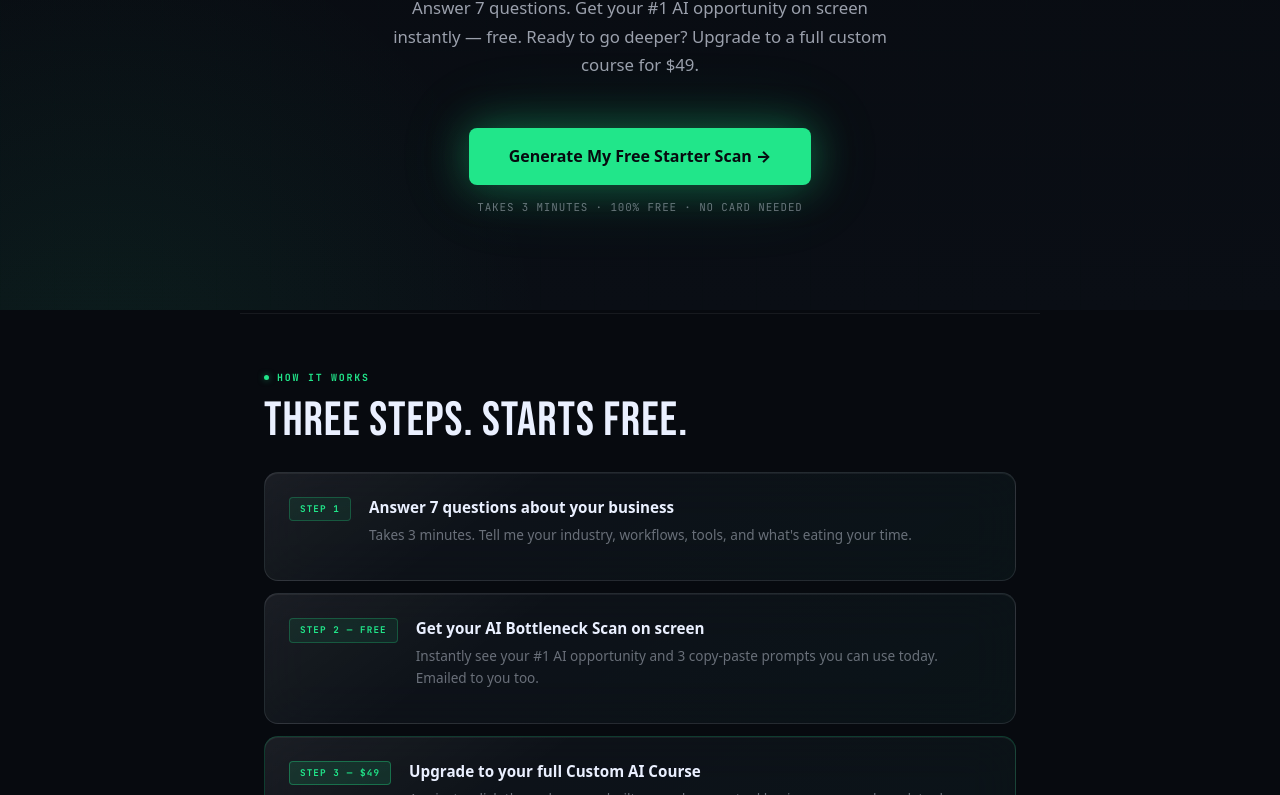
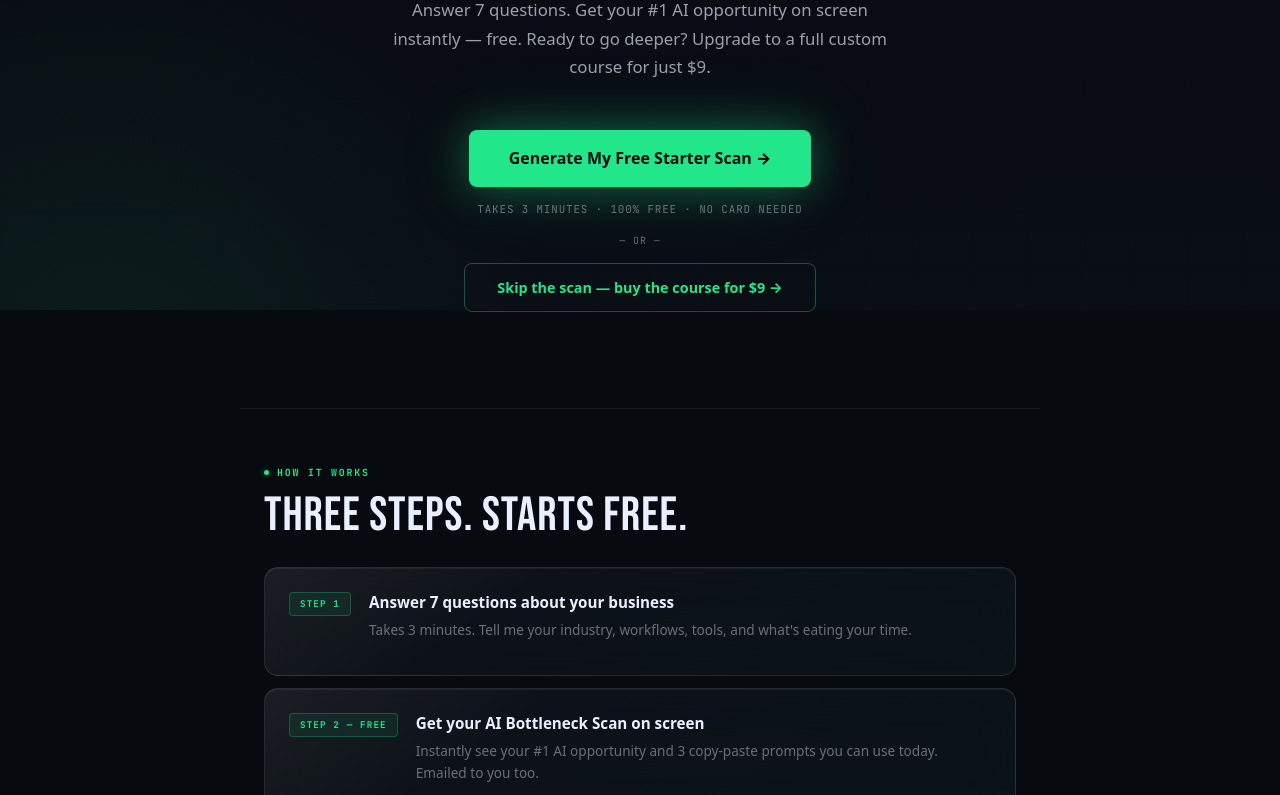
Before and after one commit to keltysage01/sage-systems, a website: page index.html in a window 1280 px wide. Shown: the part 490-1285 px from the top of the page. Drawn offline with Linux system fonts and the light colour scheme.

Commit message:
Add direct $9 buy path to hero and nav — visitors no longer forced through free scan

```diff
--- a/index.html
+++ b/index.html
@@ -253,15 +253,22 @@
       <span class="eg-logo-dot"></span>
       <span class="eg-logo-text">e<span class="eg-logo-c">C</span>on Growth</span>
     </a>
-    <a href="intake.html" class="nav-cta">Free Starter Scan →</a>
+    <div style="display:flex;gap:10px;align-items:center">
+      <a href="https://buy.stripe.com/28E00lcbP14d5n35iH8k802" class="nav-cta" style="background:transparent;border:1px solid rgba(33,230,138,.4);color:var(--eg-green);box-shadow:none">Buy Course — $9</a>
+      <a href="intake.html" class="nav-cta">Free Starter Scan →</a>
+    </div>
   </nav>
 
   <section class="hero">
-    <div class="badge fade-up">Free AI Scan + Custom Course for $49</div>
+    <div class="badge fade-up">Free AI Scan + Custom Course for $9</div>
     <h1 class="fade-up-2">Stop guessing.<br/><em>Get a custom AI plan</em><br/>for your business.</h1>
-    <p class="subhead fade-up-3">Answer 7 questions. Get your #1 AI opportunity on screen instantly — free. Ready to go deeper? Upgrade to a full custom course for $49.</p>
-    <a href="intake.html" class="cta-btn fade-up-4">Generate My Free Starter Scan →</a>
-    <p class="cta-note fade-in">Takes 3 minutes · 100% free · No card needed</p>
+    <p class="subhead fade-up-3">Answer 7 questions. Get your #1 AI opportunity on screen instantly — free. Ready to go deeper? Upgrade to a full custom course for just $9.</p>
+    <div class="fade-up-4" style="display:flex;flex-direction:column;align-items:center;gap:14px">
+      <a href="intake.html" class="cta-btn">Generate My Free Starter Scan →</a>
+      <p class="cta-note fade-in" style="margin:0">Takes 3 minutes · 100% free · No card needed</p>
+      <p style="font-family:var(--mono);font-size:.62rem;color:var(--eg-muted-2);letter-spacing:.1em;text-transform:uppercase">— or —</p>
+      <a href="https://buy.stripe.com/28E00lcbP14d5n35iH8k802" style="display:inline-block;background:transparent;border:1px solid rgba(33,230,138,.35);color:var(--eg-green);font-family:var(--body);font-size:.9rem;font-weight:700;padding:12px 32px;border-radius:8px;text-decoration:none;transition:all .2s" onmouseover="this.style.background='rgba(33,230,138,.08)'" onmouseout="this.style.background='transparent'">Skip the scan — buy the course for $9 →</a>
+    </div>
   </section>
 
   <hr class="divider" />
@@ -285,7 +292,7 @@
         </div>
       </div>
       <div class="ladder-item gl" style="border-color:rgba(33,230,138,.2)">
-        <span class="step" style="background:rgba(33,230,138,.12);border-color:rgba(33,230,138,.35)">Step 3 — $49</span>
+        <span class="step" style="background:rgba(33,230,138,.12);border-color:rgba(33,230,138,.35)">Step 3 — $9</span>
         <div>
           <h3>Upgrade to your full Custom AI Course</h3>
           <p>A private, click-through course built around your actual business — your brand, tools, workflows. Ready in 48 hours.</p>
```
